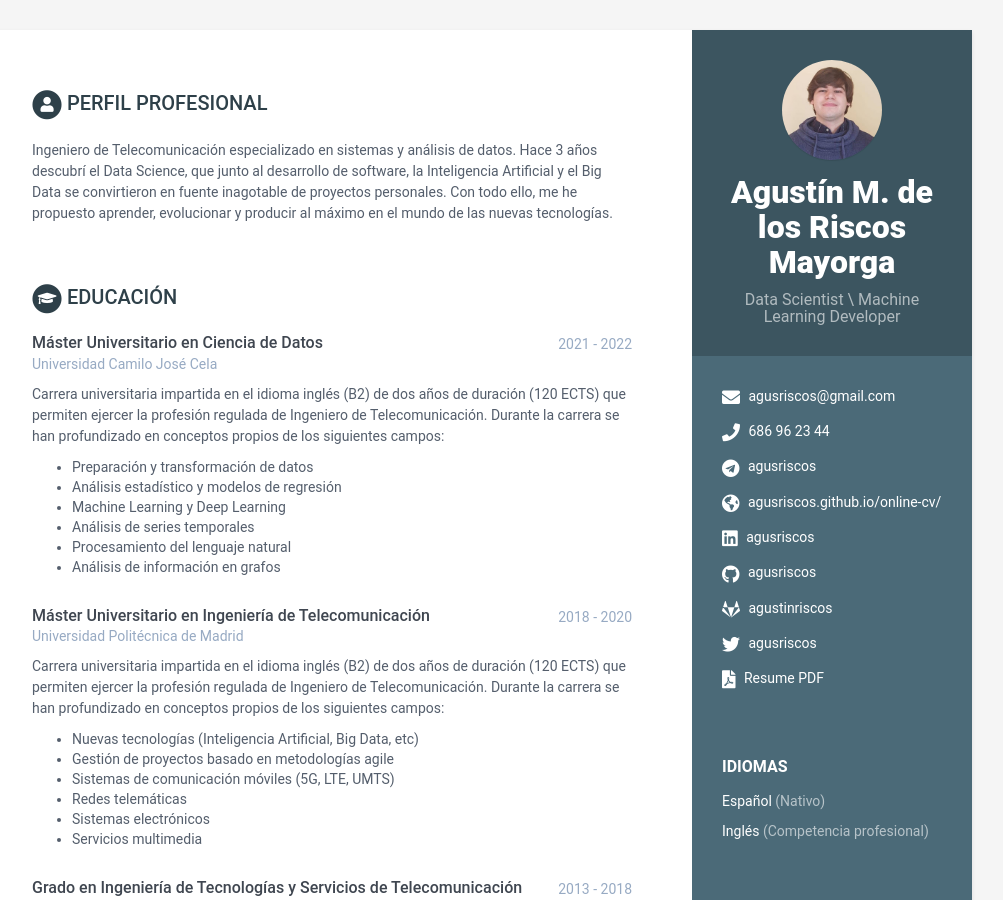
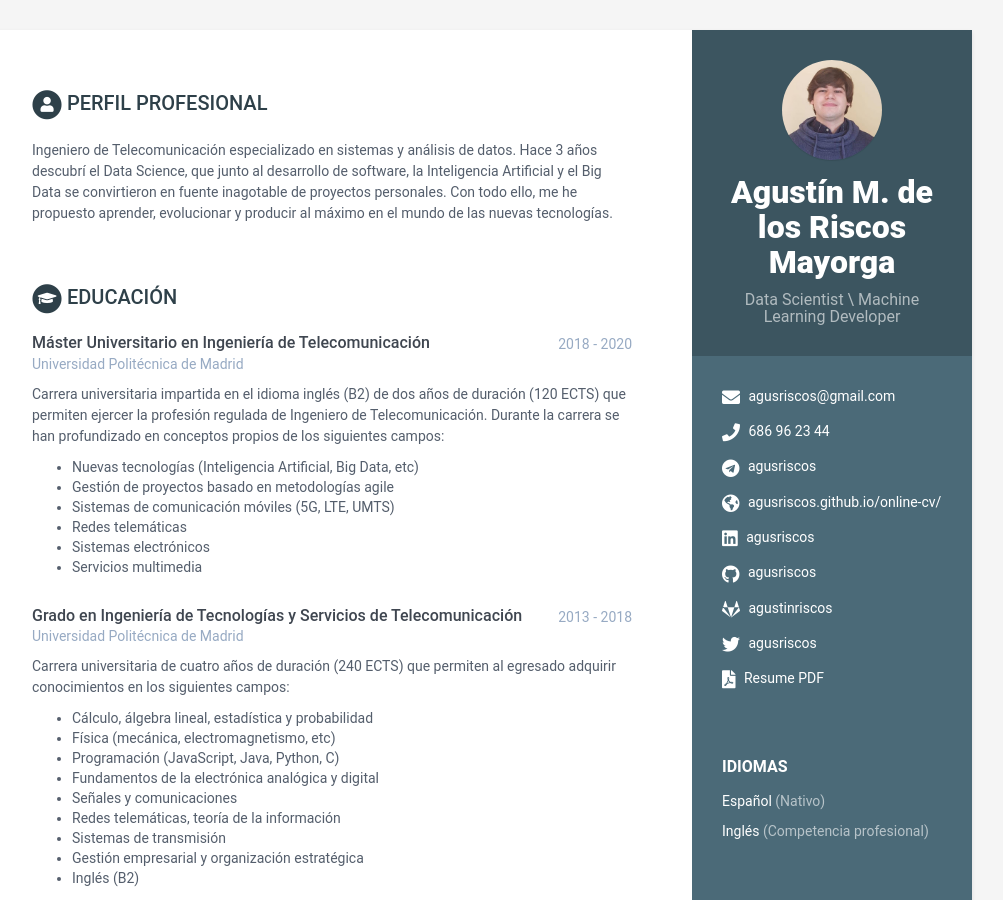
Before and after one commit to agusriscos/online-cv, a Jekyll site: the page built from index.html, in a window 1280 px wide and 900 px high. Shown: the whole window, without its empty margins (168-1171 px from the left). Built offline with Jekyll 4.4.1, drawn with Linux system fonts in a browser that asks for light colours.

Commit message:
Update date

```diff
--- a/_data/data.yml
+++ b/_data/data.yml
@@ -54,20 +54,6 @@ career-profile:
       evolucionar y producir al máximo en el mundo de las nuevas tecnologías.
 
 education:
-    - degree: Máster Universitario en Ciencia de Datos
-      university: Universidad Camilo José Cela
-      time: 2021 - 2022
-      details: |
-        Carrera universitaria impartida en el idioma inglés (B2) de dos años de duración (120 ECTS)
-        que permiten ejercer la profesión regulada de Ingeniero de Telecomunicación.
-        Durante la carrera se han profundizado en conceptos propios de los siguientes campos:
-          - Preparación y transformación de datos
-          - Análisis estadístico y modelos de regresión
-          - Machine Learning y Deep Learning
-          - Análisis de series temporales
-          - Procesamiento del lenguaje natural
-          - Análisis de información en grafos
-
     - degree: Máster Universitario en Ingeniería de Telecomunicación
       university: Universidad Politécnica de Madrid
       time: 2018 - 2020
```
